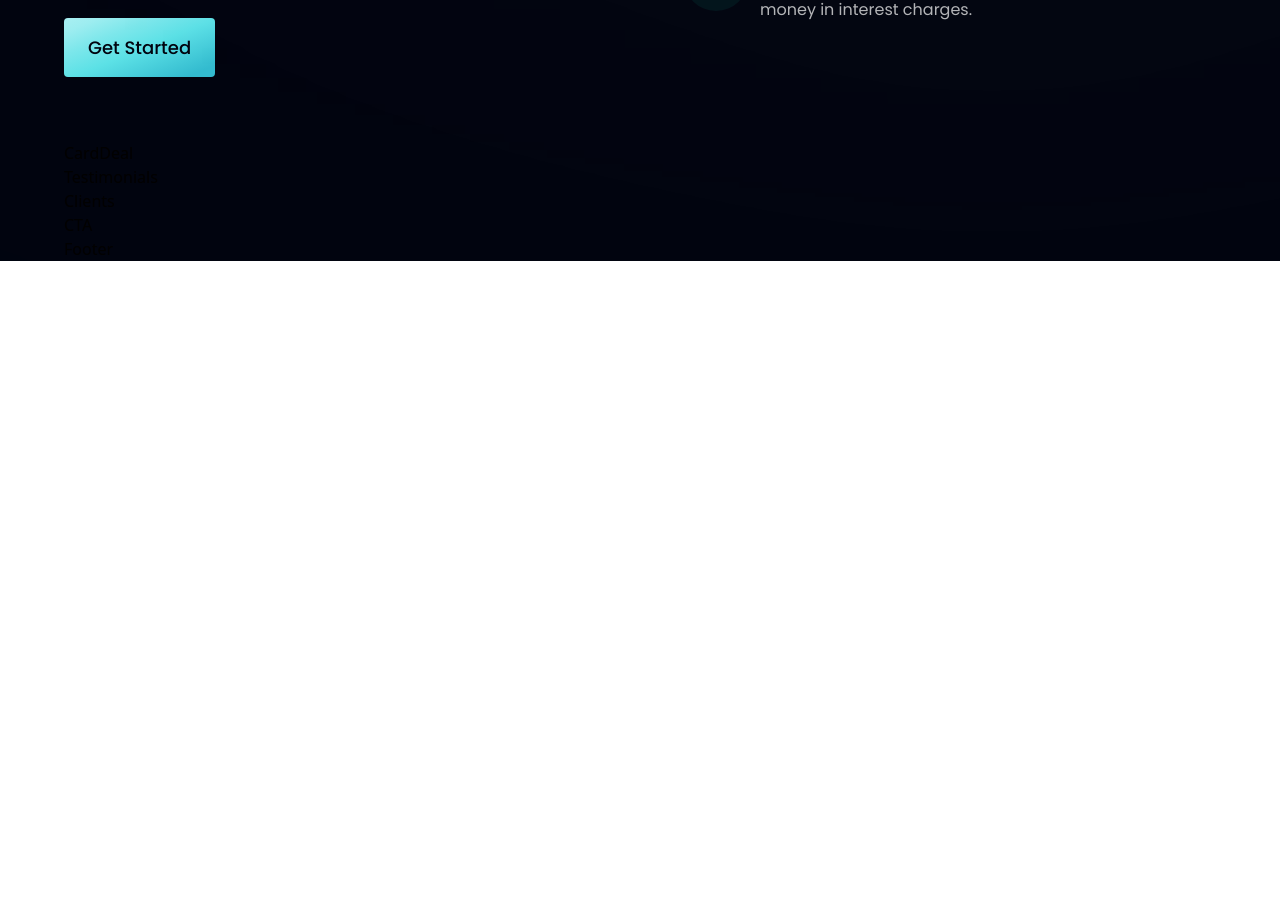
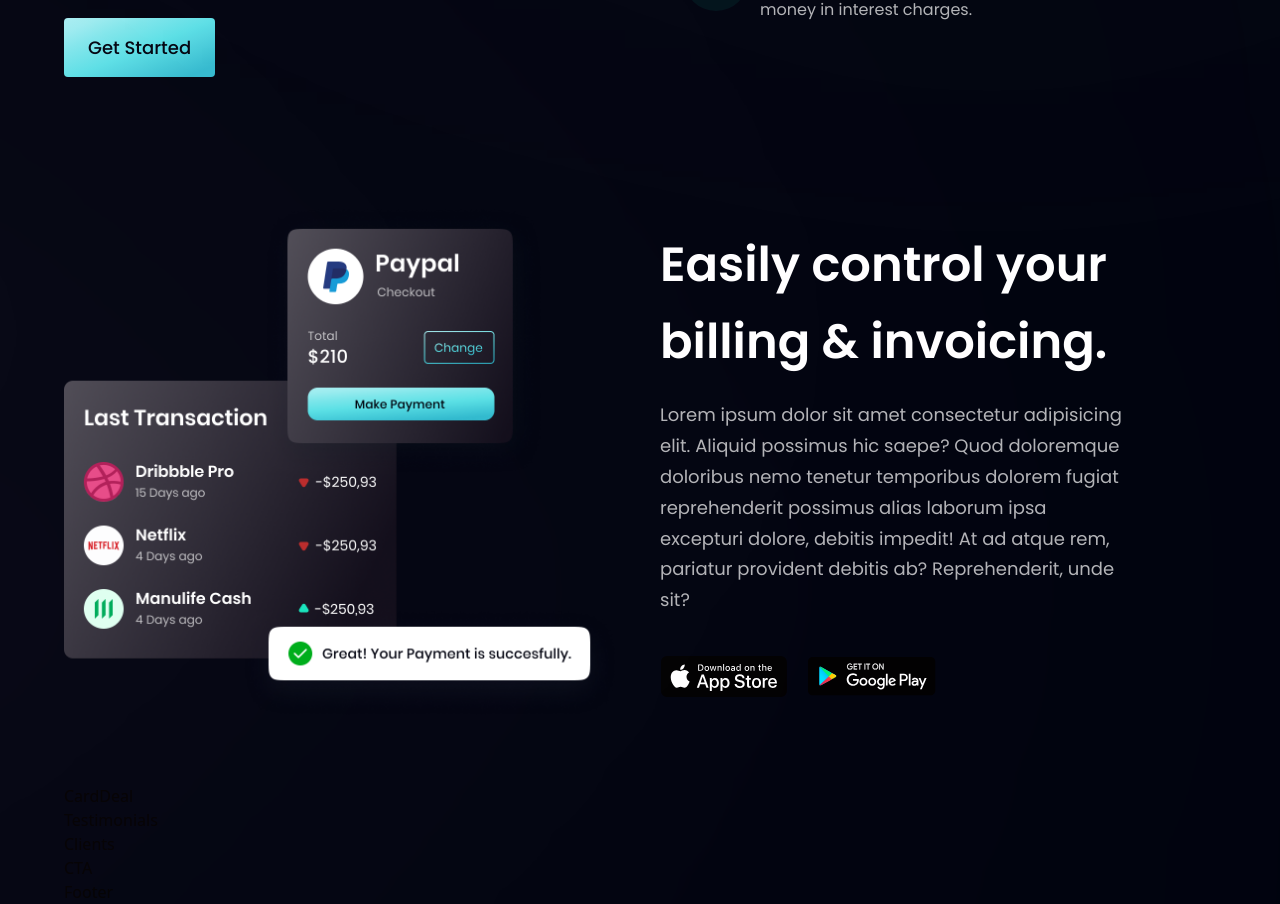
Before and after one commit to mediolano/modern-page, a React (Vite) app: page / in a window 1280 px wide. Shown: the part 1390-2294 px from the top of the page. Before the commit the page ends 1651 px from the top, so only its background shows below. Built offline with nearby package versions, Linux system fonts and the light colour scheme.

Commit message:
Add billing component

```diff
--- a/src/components/Billing.jsx
+++ b/src/components/Billing.jsx
@@ -1,6 +1,43 @@
 import { apple, bill, google } from "../assets";
 import styles, { layout } from "../style";
 
-const Billing = () => <div></div>;
+const Billing = () => (
+  <section id="product" className={layout.sectionReverse}>
+    <div className={layout.sectionImgReverse}>
+      <img
+        src={bill}
+        alt="billing"
+        className="w-[100%] h-[100%] relative z-[5]"
+      />
+      <div className="absolute z-[3] -left-1/2 top-0 w-[50%] h-[50%] rounded-full white__gradient" />
+      <div className="absolute z-[0] -left-1/2 bottom-0 w-[50%] h-[50%] rounded-full pink__gradient" />
+    </div>
+    <div className={layout.sectionInfo}>
+      <h2 className={styles.heading2}>
+        Easily control your <br className="sm:block hidden" /> billing &
+        invoicing.
+      </h2>
+      <p className={`${styles.paragraph} max-w-[470px] mt-5`}>
+        Lorem ipsum dolor sit amet consectetur adipisicing elit. Aliquid
+        possimus hic saepe? Quod doloremque doloribus nemo tenetur temporibus
+        dolorem fugiat reprehenderit possimus alias laborum ipsa excepturi
+        dolore, debitis impedit! At ad atque rem, pariatur provident debitis ab?
+        Reprehenderit, unde sit?
+      </p>
+      <div className="flex flex-row flex-wrap sm:mt-10 mt-6">
+        <img
+          src={apple}
+          alt="Apple Store"
+          className="w-[128px] h-[42px] object-contain mr-5 cursor-pointer"
+        />
+        <img
+          src={google}
+          alt="Google Play"
+          className="w-[128px] h-[42px] object-contain mr-5 cursor-pointer"
+        />
+      </div>
+    </div>
+  </section>
+);
 
 export default Billing;
```
